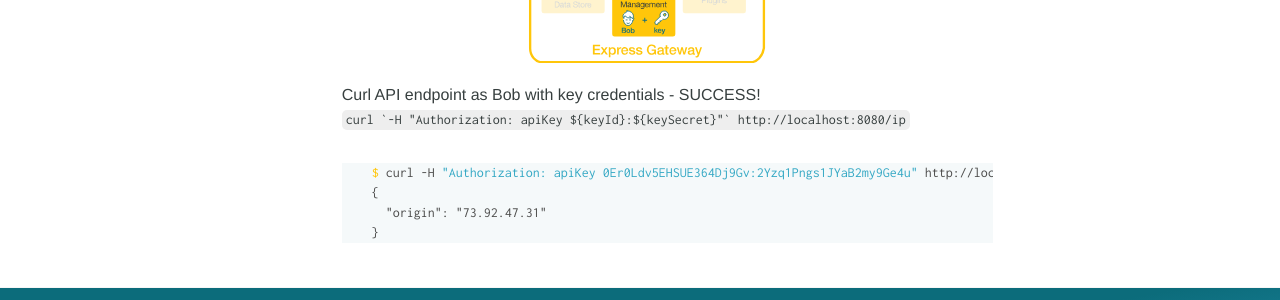
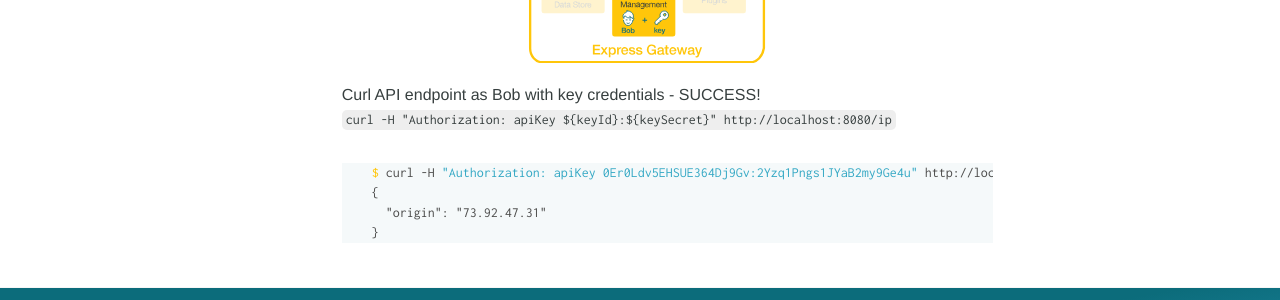
Before and after one commit to ExpressGateway/express-gateway.io, a Jekyll site: the page built from _pages/getting-started.md, in a window 1280 px wide and 900 px high, scrolled down 6802 px. Shown: the part 373-673 px from the top of the window. Built offline with Jekyll 4.4.1, drawn with Linux system fonts in a browser that asks for light colours; nearby versions of some CDN libraries; some web fonts are replaced; comment, search, counter and statistics services are not loaded.

````diff
--- a/_pages/getting-started.md
+++ b/_pages/getting-started.md
@@ -179,7 +179,7 @@
     - ###### Step 4
       - {% include getting-started/gs-3-5.svg %}
     - <p>Curl API endpoint as Bob with key credentials - SUCCESS!</p>
-    - <p><span class="codeHighlight">curl `-H "Authorization: apiKey ${keyId}:${keySecret}"` http://localhost:8080/ip</span></p>
+    - <p><span class="codeHighlight">curl -H "Authorization: apiKey ${keyId}:${keySecret}" http://localhost:8080/ip</span></p>
 
         ```shell
         $ curl -H "Authorization: apiKey 0Er0Ldv5EHSUE364Dj9Gv:2Yzq1Pngs1JYaB2my9Ge4u" http://localhost:8080/ip
````
